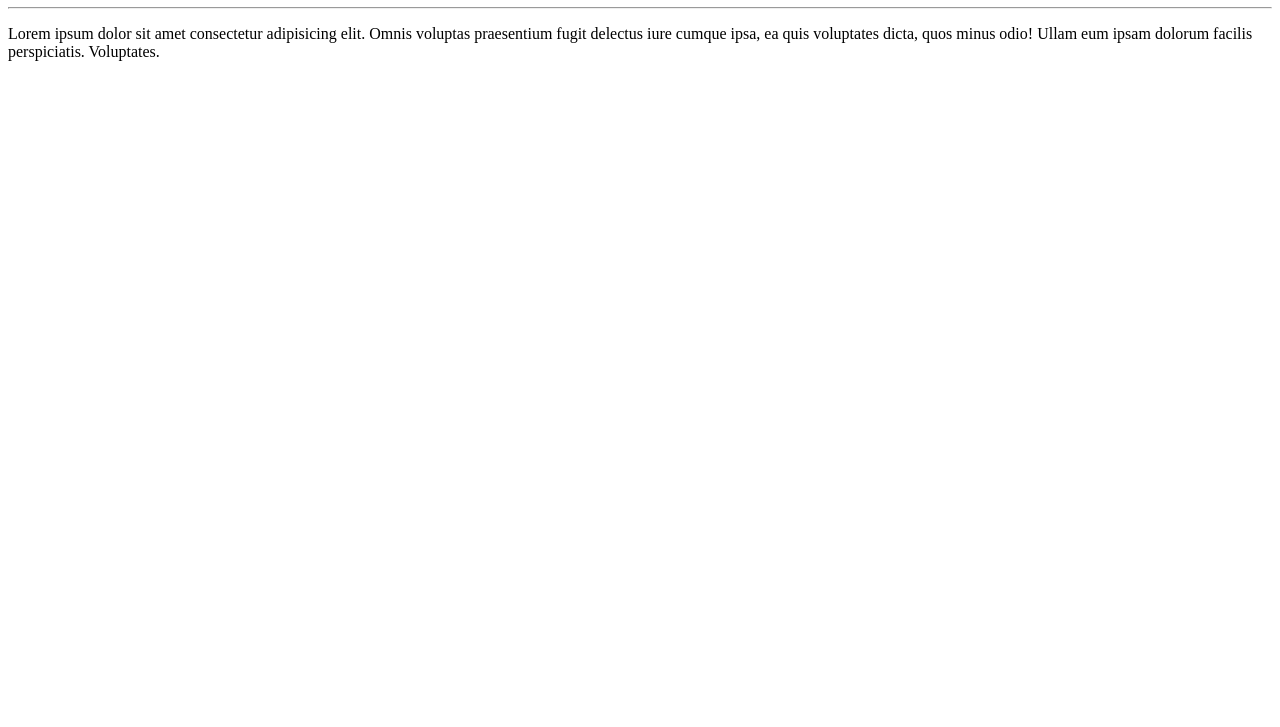
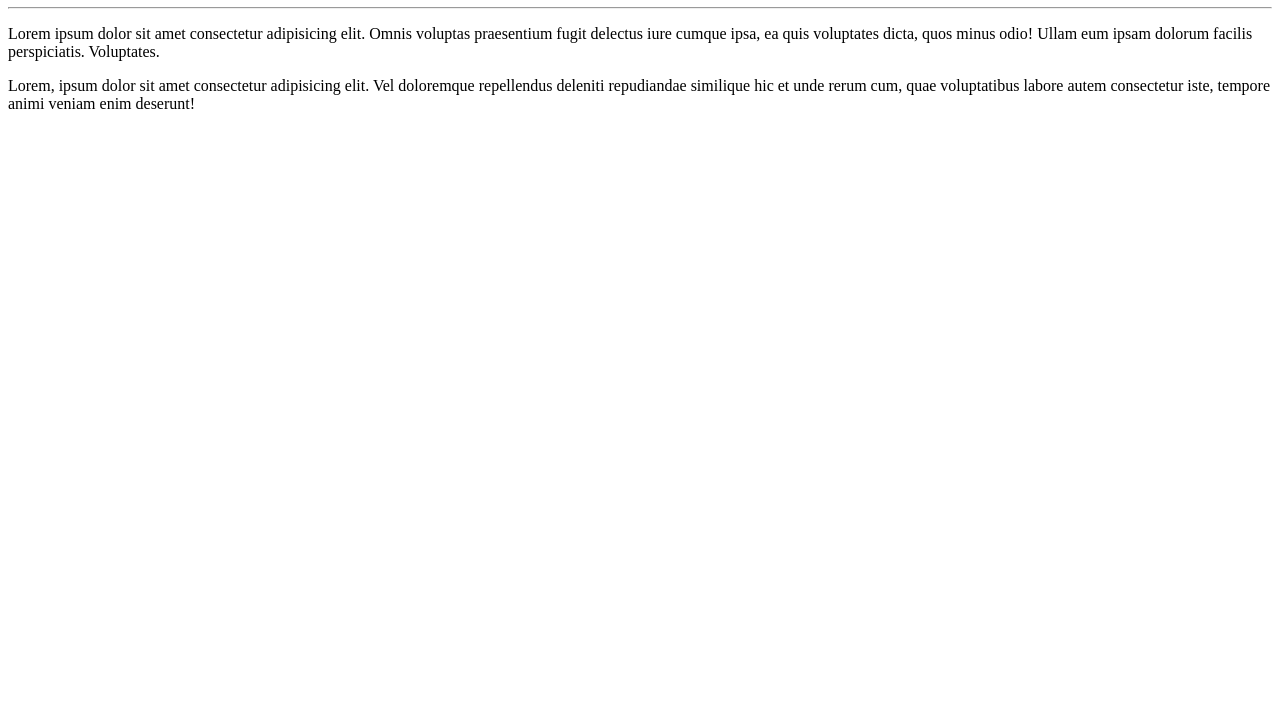
Before and after one commit to Naomi-2020/Ola-Mundo, a plain HTML site: page site-exemplo/index.html in a window 1280 px wide. Shown: the part 73-800 px from the top of the page. Drawn offline with Linux system fonts and the light colour scheme.

Commit message:
adição de paragrafo

```diff
--- a/site-exemplo/index.html
+++ b/site-exemplo/index.html
@@ -10,5 +10,6 @@
     <h1>Olá, Mundo!</h1>
     <hr>
     <p>Lorem ipsum dolor sit amet consectetur adipisicing elit. Omnis voluptas praesentium fugit delectus iure cumque ipsa, ea quis voluptates dicta, quos minus odio! Ullam eum ipsam dolorum facilis perspiciatis. Voluptates.</p>
+    <p>Lorem, ipsum dolor sit amet consectetur adipisicing elit. Vel doloremque repellendus deleniti repudiandae similique hic et unde rerum cum, quae voluptatibus labore autem consectetur iste, tempore animi veniam enim deserunt!</p>
 </body>
 </html>
```
